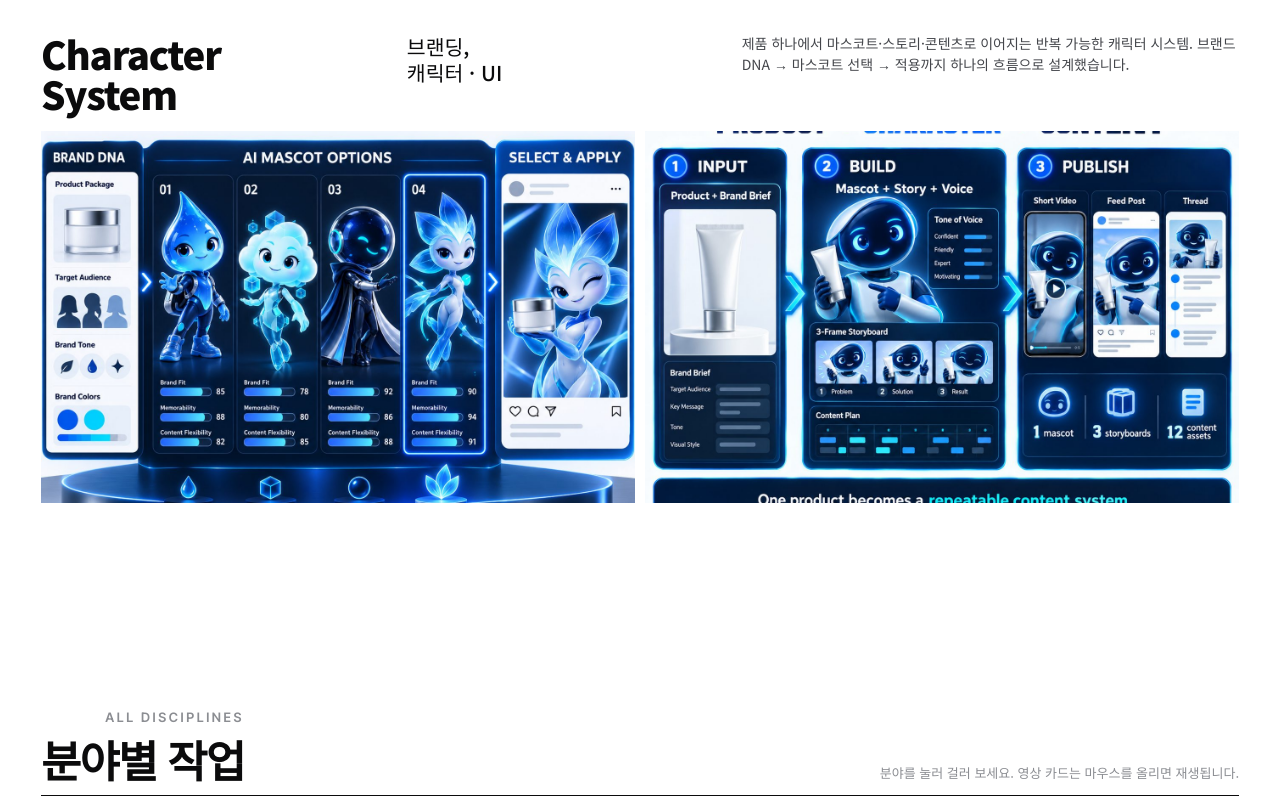
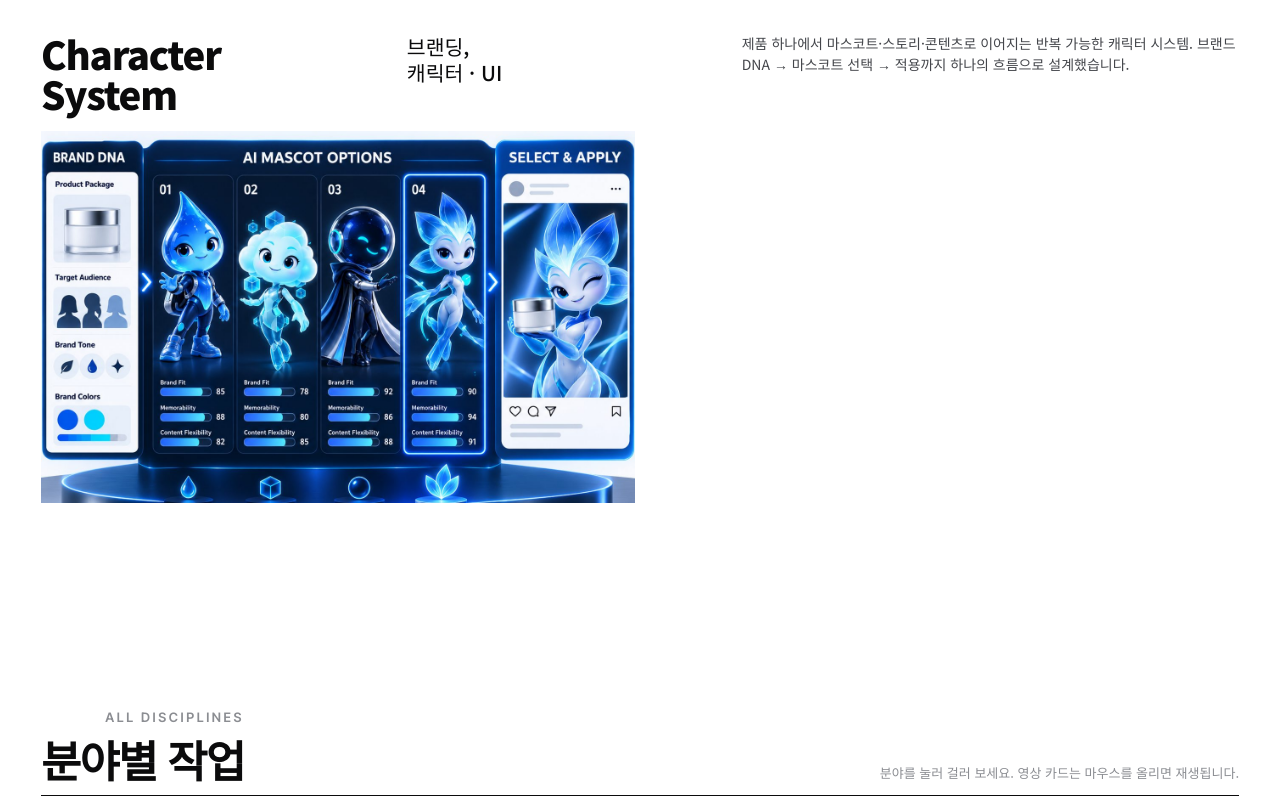
Before and after one commit to geben147-create/trusta-studio, a plain HTML site: page index.html in a window 1280 px wide. Shown: the part 2780-3580 px from the top of the page. Drawn offline with Linux system fonts and the light colour scheme.

Commit message:
Remove product-to-content workflow image from homepage

```diff
--- a/index.html
+++ b/index.html
@@ -83,7 +83,6 @@
     </div>
     <div class="media" style="--cols:2;--ar:16/10">
       <img src="assets/work/character-system.jpg" alt="브랜드 캐릭터 시스템" loading="lazy">
-      <img src="assets/work/auto-product.jpg" alt="제품에서 캐릭터, 콘텐츠로" loading="lazy">
     </div>
   </article>
 </section>
@@ -179,7 +178,7 @@ cards.innerHTML=W.map(([f,c,t,d,k])=>`<a class="card rv" data-c="${c}" data-src=
  <div class="t"><span class="k">${K[c]}</span><div><b>${t}</b><span>${d}</span></div></div></a>`).join('');
 
 const idx=document.getElementById('idx');
-const I=["beauty-coast","sns-webtoon-1","beauty-pink","beauty-sun","sns-webtoon-3","beauty-island","beauty-travel","sns-guide","space-interior","sns-webtoon-2","beauty-peach","auto-product","beauty-perfume","web-kbeauty","web-landing-mobile","character-system"];
+const I=["beauty-coast","sns-webtoon-1","beauty-pink","beauty-sun","sns-webtoon-3","beauty-island","beauty-travel","sns-guide","space-interior","sns-webtoon-2","beauty-peach","beauty-perfume","web-kbeauty","web-landing-mobile","character-system"];
 const IT={"beauty-sun":"선셋 뷰티 캠페인","beauty-travel":"트래블 프래그런스","sns-webtoon-2":"인스타툰 — 핵심 공식","beauty-perfume":"향수 키비주얼","web-kbeauty":"K-Beauty 웹 비주얼","web-landing-mobile":"모바일 랜딩 시안","character-system":"브랜드 캐릭터 시스템","beauty-coast":"코스탈 뷰티 화보","shorts-hamster-1":"햄찌 골프 — 훅","sns-webtoon-1":"인스타툰 — 고민","beauty-pink":"클린 뷰티 제품컷","shorts-ai-1":"AI 컴필레이션 — 훅","web-jeju":"소상공인 해외 고객 캠페인","sns-webtoon-3":"인스타툰 — 실전 체크","beauty-island":"아일랜드 프래그런스","shorts-ai-3":"AI 컴필레이션 — 완성컷","sns-guide":"광고 표현 가이드 카드","space-interior":"공간·인테리어 비주얼","shorts-hamster-2":"햄찌 골프 — 캐릭터","beauty-peach":"피치 톤 브랜드 무드","shorts-ai-4":"AI 컴필레이션 — 엔딩","auto-product":"제품→캐릭터→콘텐츠","character-skin":"스킨케어 캐릭터"};
 idx.innerHTML=I.map(f=>`<a href="#" data-src="assets/work/${f}.jpg" data-k="i" data-t="${IT[f]}"><div class="m"><img src="assets/work/${f}.jpg" alt="${IT[f]}" loading="lazy"></div><p>${IT[f]}</p></a>`).join('');
 
@@ -189,7 +188,7 @@ const S=[
  ["광고","키비주얼, 제품 캠페인, 광고 소재",["메인 비주얼","제품컷","캠페인 시리즈","광고 소재 변형"],["beauty-perfume","beauty-sun","beauty-pink"]],
  ["SNS 관리","기획·제작·운영까지 월 단위 관리",["월간 기획","인스타툰·카드뉴스","릴스","운영·리포트"],["sns-webtoon-2","sns-webtoon-1","sns-guide"]],
  ["웹디자인","홈페이지, 랜딩페이지, 상세페이지",["회사 홈페이지","랜딩페이지","와디즈형 상세페이지"],["web-landing-mobile","web-kbeauty"]],
- ["자동화","콘텐츠 제작·업무 흐름을 시스템으로",["콘텐츠 파이프라인","대시보드","업무 자동화"],["auto-product"]],
+ ["자동화","콘텐츠 제작·업무 흐름을 시스템으로",["콘텐츠 파이프라인","대시보드","업무 자동화"],[]],
  ["영상 편집","촬영본·AI 영상 편집, 자막, 숏폼 재가공",["컷 편집","자막·모션","숏폼 리패키징","썸네일"],[],"video.html"]
 ];
 document.getElementById('svc').innerHTML=S.map(([h,d,ch,th,link],i)=>`<details ${i==0?'open':''}><summary><span class="n">0${i+1}</span><h3>${h}</h3><span class="d">${d}</span><span class="pl">+</span></summary>
```
